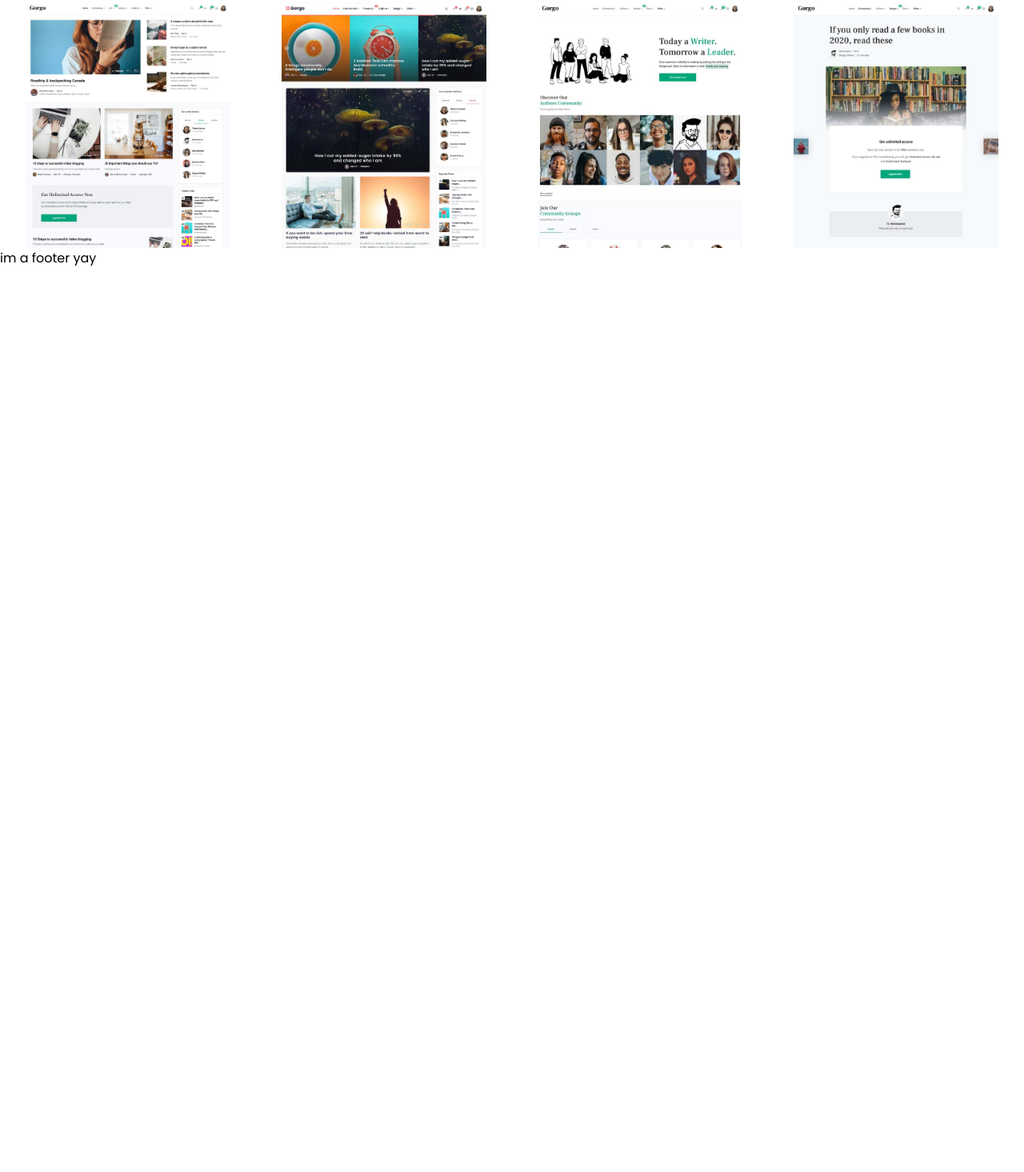
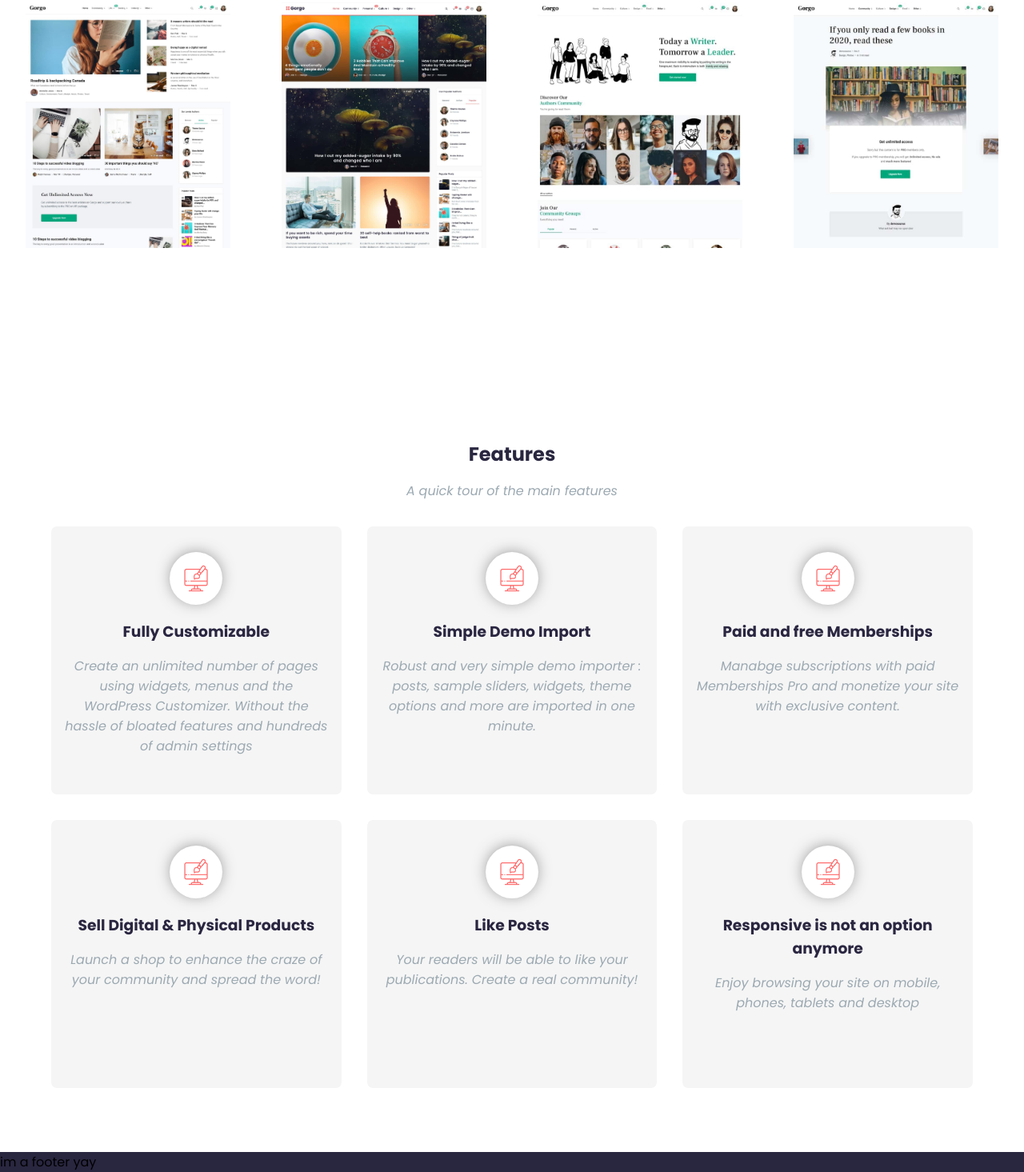
Before and after one commit to Nahin27/gorgo, a plain HTML site: page index.html in a window 1280 px wide. Shown: the part 896-2361 px from the top of the page at 80% size. Before the commit the page ends 1231 px from the top, so only its background shows below. Drawn offline with Linux system fonts and the light colour scheme.

Commit message:
Added features section

```diff
--- a/css/style.css
+++ b/css/style.css
@@ -80,8 +80,7 @@ header {
 
 #one #text-area p {
   padding-top: 2em;
-  color: #D2CFCD;
-  font-weight: bold;
+  color: #9CA9B2;
   text-align: left;
 }
 
@@ -116,8 +115,7 @@ header {
 
 #two p {
   padding-bottom: 1em;
-  color: #D2CFCD;
-  font-weight: bold;
+  color: #9CA9B2;
   font-style: italic;
 }
 
@@ -129,3 +127,66 @@ header {
   display: flex;
   justify-content: space-around;
 }
+
+/* Section three css */
+#three {
+  display: flex;
+  flex-direction: column;
+  align-items: center;
+  padding-top: 15em;
+  padding-bottom: 5em;
+}
+
+#three h2 {
+  color: #292640;
+}
+
+#three p {
+  padding: 1em 0 2em 0;
+  color: #9CA9B2;
+  font-style: italic;
+}
+/* features css */
+#features {
+  display: grid;
+  grid-template: 1fr 1fr / 1fr 1fr 1fr;
+  grid-gap: 2em;
+  padding: 0 4em;
+}
+
+#features .icons {
+  width: 20%;
+  background-color: white;
+  border-radius: 50%;
+  box-shadow: 0px -1px 22px -7px rgba(0,0,0,0.75);
+  -webkit-box-shadow: 0px -1px 22px -7px rgba(0,0,0,0.75);
+  -moz-box-shadow: 0px -1px 22px -7px rgba(0,0,0,0.75);
+}
+
+#features .box {
+  display: flex;
+  flex-direction: column;
+  align-items: center;
+  background-color: #F5F5F5;
+  padding: 2em 1em 1em 1em;
+  border-radius: 7px;
+}
+
+#features .box h3, p {
+  text-align: center;
+}
+
+#features .box h3 {
+  color: #2A2641;
+  padding-top: 1em;
+}
+
+#features .box p {
+  color: #9CA9B2;
+  padding-top: 1em;
+}
+
+/* Footer css */
+footer {
+  background-color: #292640;
+}
--- a/index.html
+++ b/index.html
@@ -63,7 +63,46 @@
         <img src="images/demo-04.jpg" alt="" class="demo-img">
       </div>
     </section>
+    <!-- Section 3 -->
+    <section id="three">
+      <h2>Features</h2>
+      <p>A quick tour of the main features</p>
+      <div id="features">
+        <div class="box" id="box-one">
+          <img src="images/customize.png" alt="" class="icons">
+          <h3>Fully Customizable</h3>
+          <p>Create an unlimited number of pages using widgets, menus and the WordPress Customizer. Without the hassle of bloated features and hundreds of admin settings</p>
+        </div>
+        <div class="box" id="box-two">
+          <img src="images/customize.png" alt="" class="icons">
+          <h3>Simple Demo Import</h3>
+          <p>Robust and very simple demo importer : posts, sample sliders, widgets, theme options and more are imported in one minute.</p>
+        </div>
+        <div class="box" id="box-three">
+          <img src="images/customize.png" alt="" class="icons">
+          <h3>Paid and free Memberships</h3>
+          <p>Manabge subscriptions with paid Memberships Pro and monetize your site with exclusive content.</p>
+        </div>
+        <div class="box" id="box-four">
+          <img src="images/customize.png" alt="" class="icons">
+          <h3>Sell Digital & Physical Products</h3>
+          <p>Launch a shop to enhance the craze of your community and spread the word!</p>
+        </div>
+        <div class="box" id="box-five">
+          <img src="images/customize.png" alt="" class="icons">
+          <h3>Like Posts</h3>
+          <p>Your readers will be able to like your publications. Create a real community!</p>
+        </div>
+        <div class="box" id="box-six">
+          <img src="images/customize.png" alt="" class="icons">
+          <h3>Responsive is not an option anymore</h3>
+          <p>Enjoy browsing your site on mobile, phones, tablets and desktop</p>
+        </div>
+      </div>
+    </section>
   </main>
+  <!-- Main Ends -->
+  <!-- Footer Starts -->
   <footer id="footer">
     im a footer yay
   </footer>
```
Also changed, not shown: images/customize.png (added), images/import.png (added).
